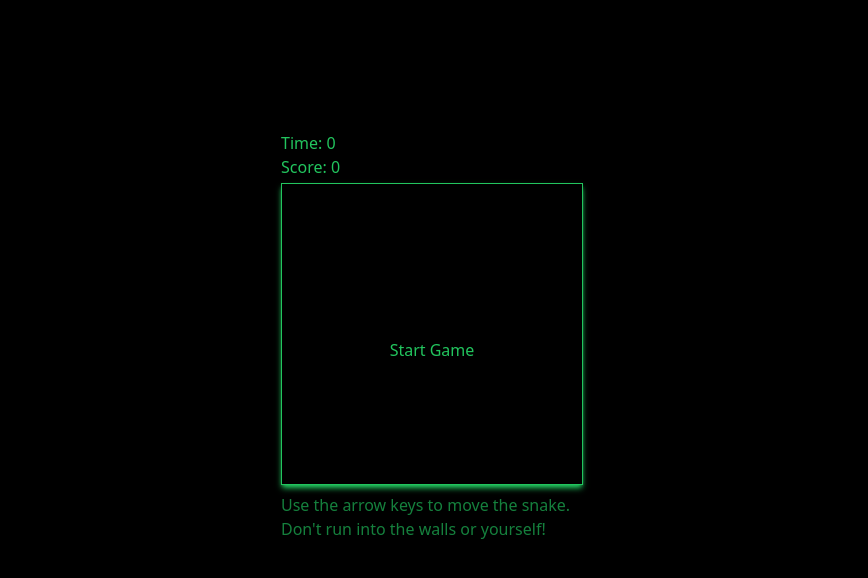
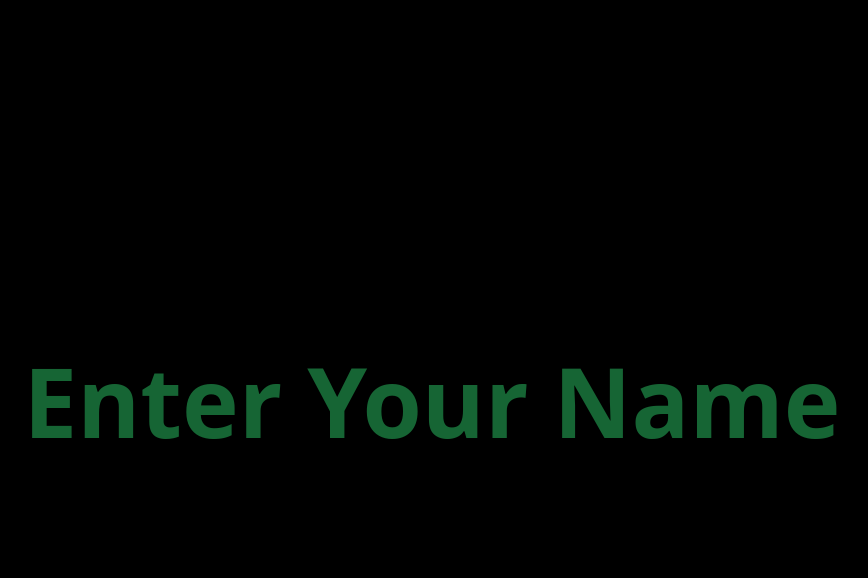
Before and after one commit to Seb-RS/snake-game, a Vue app: page / in a window 1280 px wide. Shown: the top 578 px of the page, without its empty margins (208-1076 px from the left). Built offline with nearby package versions, Linux system fonts and the light colour scheme.

Commit message:
feature: added username input with effects

```diff
--- a/public/index.html
+++ b/public/index.html
@@ -11,7 +11,6 @@
     <noscript>
       <strong>We're sorry but <%= htmlWebpackPlugin.options.title %> doesn't work properly without JavaScript enabled. Please enable it to continue.</strong>
     </noscript>
-    <div id="app"></div>
-    <!-- built files will be auto injected -->
+    <div id="app" class="overflow-x-hidden"></div>
   </body>
 </html>
--- a/src/App.vue
+++ b/src/App.vue
@@ -1,14 +1,33 @@
 <template>
   <div>
-    <gameBase></gameBase>
+    <enterName v-if="!gameMain" @setUsername="setUsername($event)"></enterName>
+    <game-base v-else :username="username"></game-base>
   </div>
 </template>
 
 <script>
+import enterName from "./components/enter-name.vue";
 import gameBase from "./components/game-base.vue";
 export default {
   components: {
+    enterName,
     gameBase,
+  },
+  data() {
+    return {
+      username: null,
+      gameMain: false,
+    };
+  },
+  methods: {
+    setUsername(value) {
+      if (value != null) {
+        this.username = value;
+        setInterval(() => {
+          this.gameMain = true;
+        }, 1000);
+      }
+    },
   },
 };
 </script>
--- /dev/null
+++ b/src/components/enter-name.vue
@@ -0,0 +1,59 @@
+<template>
+  <div
+    :class="effect ? 'bg-green-500' : 'bg-black'"
+    class="h-screen flex flex-col w-full items-center justify-center"
+  >
+    <form v-if="!effect" @submit.prevent="submitForm" :class="effect ? 'invisible' : ''">
+      <input
+        v-model="username"
+        maxlength="15"
+        type="text"
+        class="w-full bg-transparent h-full rounded py-2 px-3 text-3xl md:text-5xl lg:text-8xl text-center font-bold text-green-500 placeholder-green-800"
+        placeholder="Enter Your Name"
+      />
+    </form>
+    <transition class="h-full w-full">
+      <div
+        v-if="effect"
+        class="flex flex-col w-full h-full justify-center items-center text-3xl md:text-5xl lg:text-8xl text-center font-bold"
+      >
+        <h1>Welcome</h1>
+        {{ username }}
+      </div>
+    </transition>
+  </div>
+</template>
+
+<script>
+export default {
+  data() {
+    return {
+      username: null,
+      effect: false,
+    };
+  },
+  methods: {
+    submitForm() {
+      if (this.empty(this.username)) return;
+
+      this.$emit("setUsername", this.username);
+      this.effect = true;
+    },
+    empty(str) {
+      return str.length === 0;
+    },
+  },
+};
+</script>
+
+<style>
+.v-enter-active,
+.v-leave-active {
+  transition: opacity 1.5s ease;
+}
+
+.v-enter-from,
+.v-leave-to {
+  opacity: 0;
+}
+</style>
--- a/src/components/game-base.vue
+++ b/src/components/game-base.vue
@@ -56,6 +56,9 @@
 
 <script>
 export default {
+  props: {
+    username: String
+  },
   data() {
     return {
       context: null,
@@ -70,7 +73,6 @@ export default {
       gridSize: 15,
       cellCountX: 0,
       cellCountY: 0,
-      username: null,
       time: 0.0,
       records: [],
     };
@@ -120,7 +122,6 @@ export default {
   },
   methods: {
     sortedRecords() {
-      console.log("Está siendo llamada");
       return this.records.sort((a, b) => b.score - a.score);
     },
     startTimer() {
```
Also changed, not shown: babel.config.js (line endings or trailing spaces).
